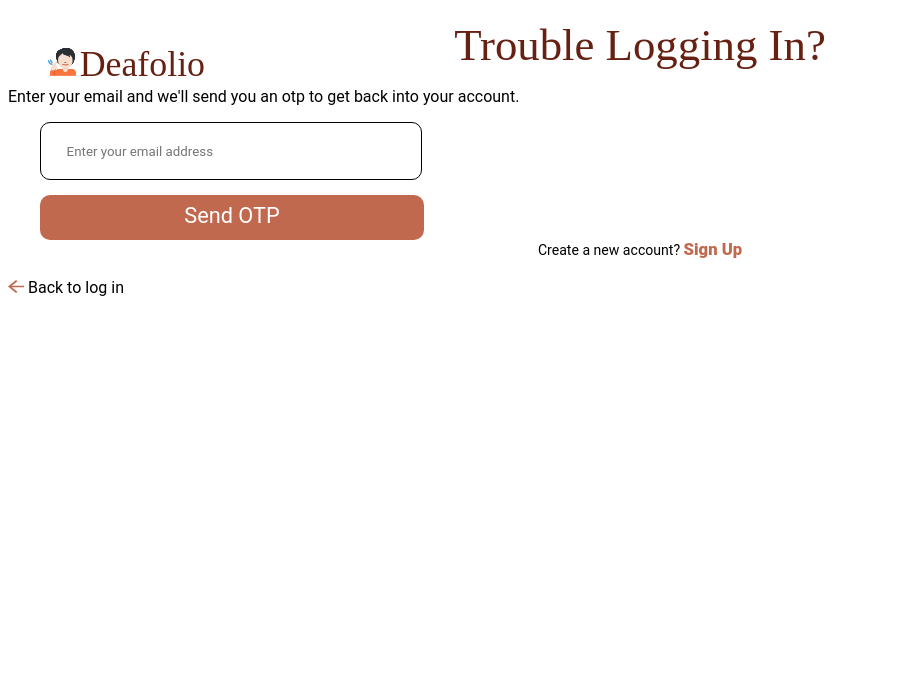
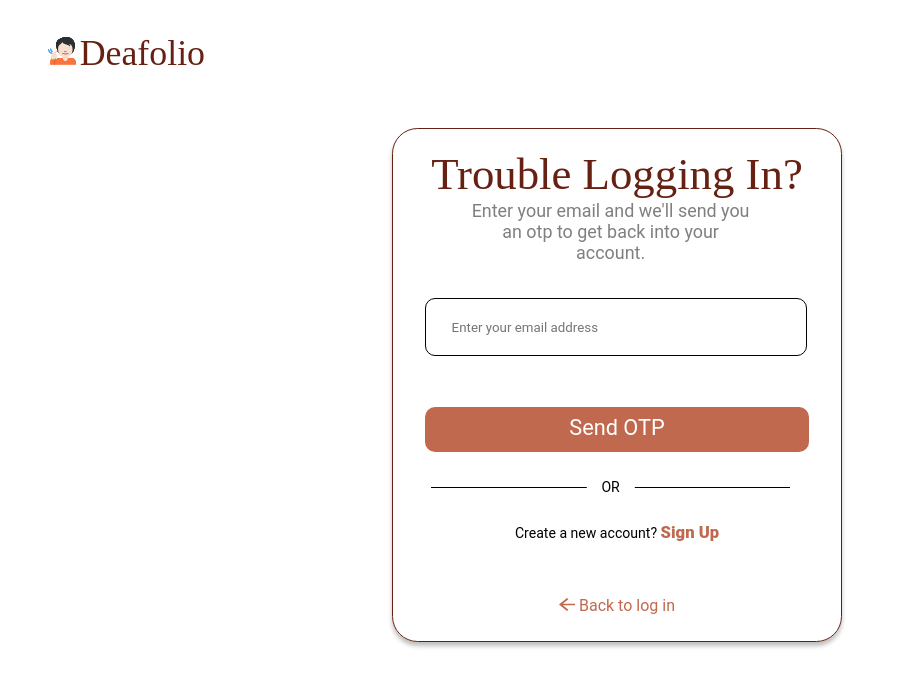
Before and after one commit to Tech-Shreyansh/Deafolio-Frontend, a React (Create React App) app: page /forgot_password in a window 1280 px wide. Shown: the top 686 px of the page, without its empty margins (0-898 px from the left). Built offline with nearby package versions, Linux system fonts and the light colour scheme; a web font is replaced by a local one.

Commit message:
added forgot password page

```diff
--- a/src/Auth/forgot_password/forgot.css
+++ b/src/Auth/forgot_password/forgot.css
@@ -0,0 +1,50 @@
+#forgot{
+    position: absolute;
+  width: 35vw;
+  height: 40vw;
+  border: 1px solid #662113;
+  border-radius: 2vw;
+  margin-left: 30vw;
+  margin-top: 15vh;
+  box-shadow: 0px 4px 4px rgba(0, 0, 0, 0.25);
+  display: flex;
+  flex-direction: column;
+  justify-content: space-between;
+}
+
+#otp_msg{
+    margin: 0;
+    margin-left: 6vw;
+    width: 22vw;
+    text-align: center;
+    font-size: 1.4vw;
+    color: rgba(0, 0, 0, 0.5);
+}
+
+#line{
+    margin-left: 3vw;
+    border: #000000;
+    position: relative;
+    height: 1px;
+    width: 80%;
+    background-color: black;
+}
+
+#line::before{
+    content: 'OR';
+    position: absolute;
+    top: 50%;
+    left: 50%;
+    transform: translate(-50%, -50%);
+    background-color: #FFF;
+    color:#000000;
+    padding: 0 15px  ;
+    font-size: 1.1vw;
+}
+
+#back{
+    color: #C1694F;
+    margin-bottom: 2vw;
+    text-align: center;
+    cursor: pointer;
+}
```
